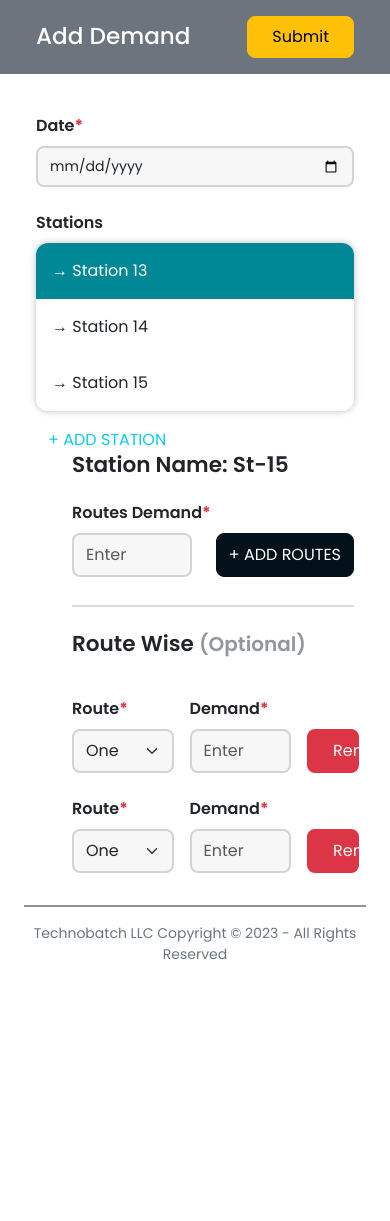
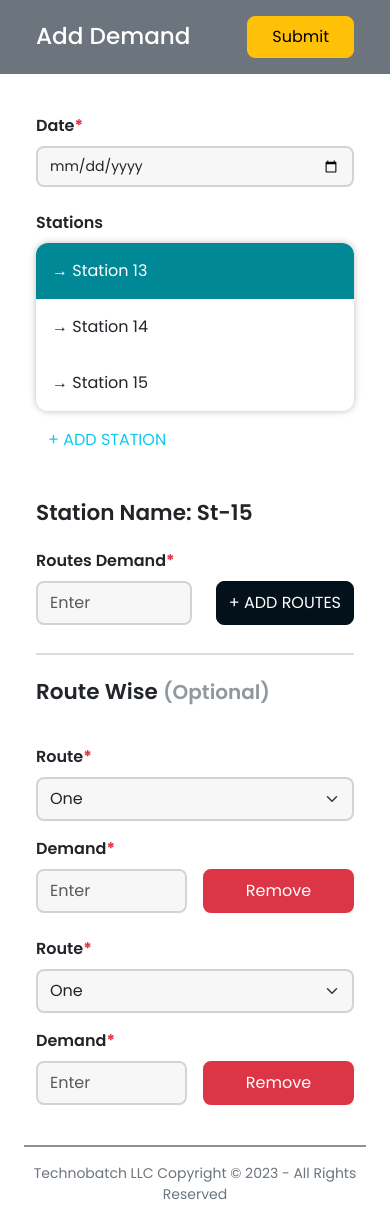
Before and after one commit to adilcodes/Techno-Batch-Technical-Task, a React (Create React App) app: page / in a window 390 px wide. Before the commit the page ends 981 px from the top, so only its background shows below. Built offline with nearby package versions, Linux system fonts and the light colour scheme.

Commit message:
Responsiveness: Home Page Done

```diff
--- a/src/components/Footer.jsx
+++ b/src/components/Footer.jsx
@@ -2,7 +2,7 @@ import React from 'react'
 
 export default function Footer() {
     return (
-        <div className="footer row px-4 py-2 mb-2">
+        <div className="footer row px-4 py-2 mb-2 pt-3">
             <hr className='border-2 opacity-50' />
             <p className='p-0 m-0 text-center text-secondary' style={{ fontSize: 14 }}>Technobatch LLC Copyright &copy; 2023 - All Rights Reserved</p>
         </div>
--- a/src/components/SingleRoute.jsx
+++ b/src/components/SingleRoute.jsx
@@ -2,8 +2,8 @@ import React from 'react'
 
 export default function SingleRoute() {
     return (
-        <div className="single-route d-flex gap-3 mb-4">
-            <div className='col'>
+        <div className="single-route d-flex flex-sm-nowrap flex-wrap gap-3 mb-4">
+            <div className='col-sm col-12'>
                 <p className='m-0 mb-2'>
                     <span className='fw-semibold'>Route</span>
                     <span className="text-danger fw-bold">*</span>
@@ -14,7 +14,7 @@ export default function SingleRoute() {
                 </select>
             </div>
 
-            <div className='col'>
+            <div className='col-sm col'>
                 <p className='m-0 mb-2'>
                     <span className='fw-semibold'>Demand</span>
                     <span className="text-danger fw-bold">*</span>
@@ -22,8 +22,8 @@ export default function SingleRoute() {
                 <input type="number" name="routesDemand" className='form-control border-dark py-2 rounded-3 form-field' placeholder='Enter' />
             </div>
 
-            <div className="col-2 d-flex align-items-end">
-                <button className="btn btn-danger border-2 rounded-3 px-4 py-2 w-100">Remove</button>
+            <div className="col-sm-2 col d-flex align-items-end">
+                <button className="btn btn-danger border-2 rounded-3 px-0 py-2 w-100">Remove</button>
             </div>
         </div>
     )
--- a/src/components/StationView.jsx
+++ b/src/components/StationView.jsx
@@ -3,7 +3,7 @@ import SingleRoute from './SingleRoute';
 
 export default function StationView() {
     return (
-        <div className='col-xl-10 col-lg-9 ps-5'>
+        <div className='col-xl-10 col-md-9 ps-md-5 mt-md-0 mt-5'>
             <h4 className='mb-4 fw-semibold'>Station Name: St-15</h4>
             <p className='m-0 mb-2'>
                 <span className='fw-semibold'>Routes Demand</span>
```
Also changed, not shown: src/components/Header.jsx (line endings or trailing spaces).
